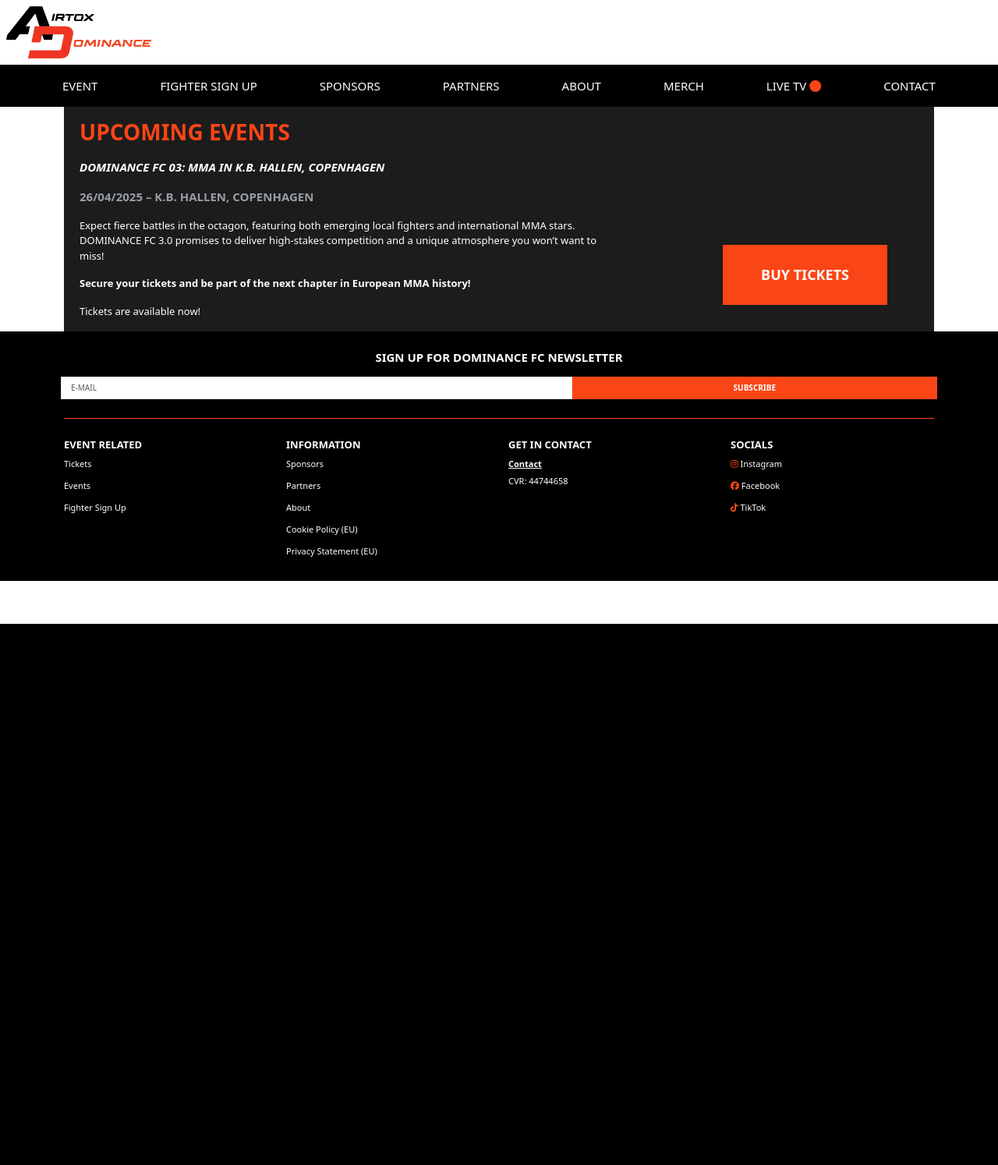
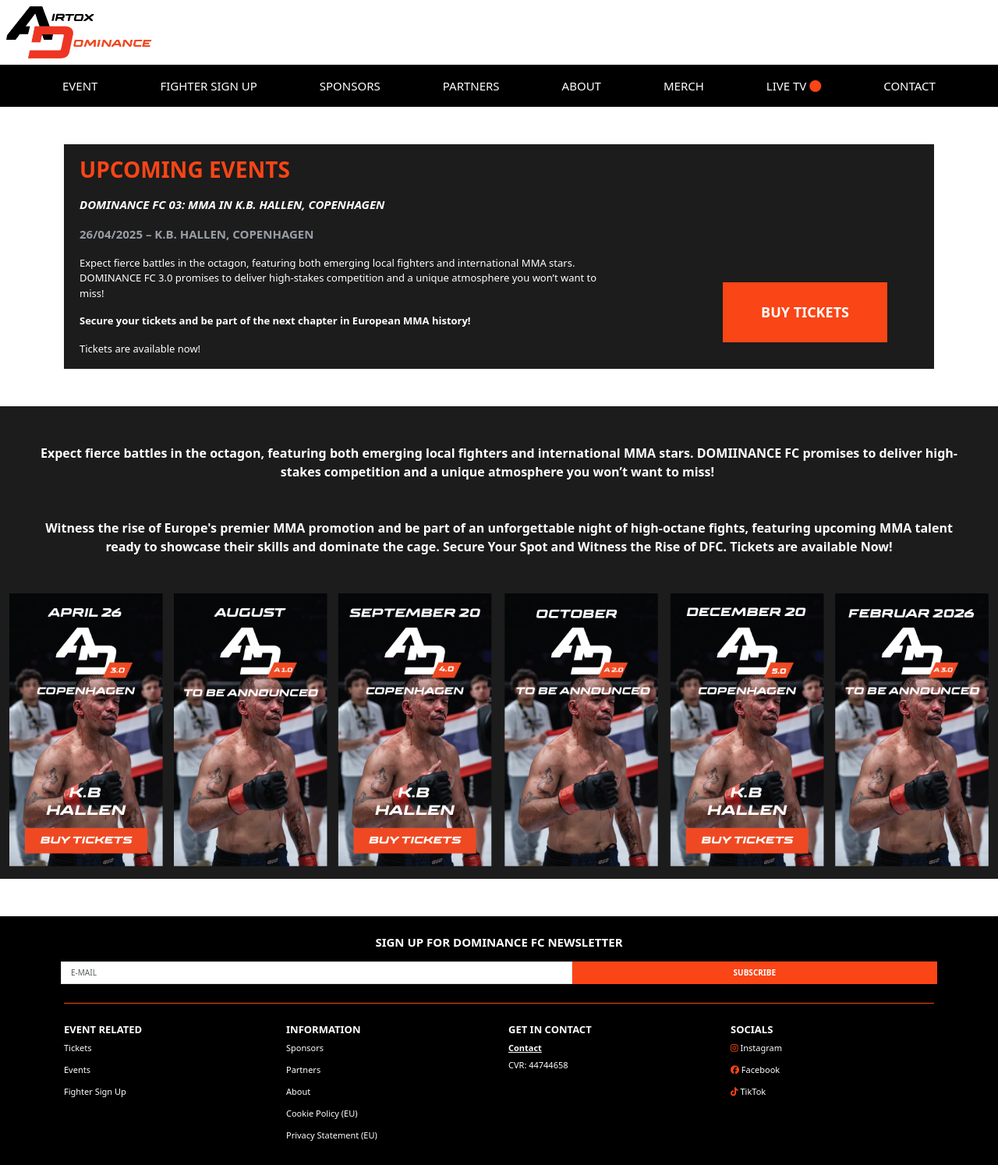
Before and after one commit to learasmussen/DominanceFC2, a PHP site: page /event.php in a window 1280 px wide. Shown: the whole page at 78% size. Before the commit the page ends 800 px from the top, so only its background shows below. Run offline with PHP 8.4, Linux system fonts and the light colour scheme; style sheets or scripts are compiled from the project's sources; some libraries are stand-ins or nearby versions.

Commit message:
færddiggjort event side

```diff
--- a/css/styles.scss
+++ b/css/styles.scss
@@ -132,6 +132,10 @@ $theme-colors: map-merge($theme-colors, $custom-colors);
 	font-size: 30px;
 }
 
+.event-cards-information-text{
+	font-size: 6px;
+}
+
 @media only screen and (min-width: 375px){
 
 	.live-card-text{
@@ -174,6 +178,18 @@ $theme-colors: map-merge($theme-colors, $custom-colors);
 
 	#apostrophie{
 		font-size: 40px;
+	}
+
+	#merch-header{
+		font-size: 18px;
+	}
+
+	.merch-text{
+		font-size: 10px;
+	}
+
+	#view-our-merch-text{
+		font-size: 10px;
 	}
 
 }
@@ -221,6 +237,23 @@ $theme-colors: map-merge($theme-colors, $custom-colors);
 	#apostrophie{
 		font-size: 40px;
 	}
+
+	#merch-header{
+		font-size: 22px;
+	}
+
+	.merch-text{
+		font-size: 12px;
+	}
+
+	#view-our-merch-text{
+		font-size: 10px;
+	}
+
+	.event-cards-information-text{
+		font-size: 8px;
+	}
+
 }
 
 @media only screen and (min-width: 768px){
@@ -311,6 +344,10 @@ $theme-colors: map-merge($theme-colors, $custom-colors);
 	#apostrophie{
 		font-size: 50px;
 	}
+
+	.event-cards-information-text{
+		font-size: 12px;
+	}
 }
 
 @media only screen and (min-width: 1024px){
@@ -368,6 +405,10 @@ $theme-colors: map-merge($theme-colors, $custom-colors);
 
 	#apostrophie{
 		font-size: 60px;
+	}
+
+	.event-cards-information-text{
+		font-size: 16px;
 	}
 }
 
@@ -459,6 +500,10 @@ $theme-colors: map-merge($theme-colors, $custom-colors);
 	#apostrophie{
 		font-size: 80px;
 	}
+
+	.event-cards-information-text{
+		font-size: 23px;
+	}
 }
 
 @media only screen and (min-width: 2560px){
--- a/event.php
+++ b/event.php
@@ -25,7 +25,7 @@ require "settings/init.php";
 <?php include("include/logo-navbar.php") ?>
 
 <!-- Upcoming event card -->
-<div class="container">
+<div class="container my-3 my-md-4 my-lg-5">
     <div class="row d-flex justify-content-center">
         <div class="col-12">
             <div class="container bg-dark-gray text-white">
@@ -67,6 +67,17 @@ require "settings/init.php";
     </div>
 </div>
 
+<!-- Events April-February-->
+<div class="container-fluid bg-dark-gray mb-3 mb-lg-5">
+    <div class="row">
+        <div class="col-12 text-white event-cards-information-text text-center my-3 my-lg-5 fw-bold px-4 px-lg-5">Expect fierce battles in the octagon, featuring both emerging local fighters and international MMA stars. DOMIINANCE FC promises to deliver high-stakes competition and a unique atmosphere you won’t want to miss! </div>
+        <div class="col-12 text-white event-cards-information-text text-center mb-3 mb-lg-5 fw-bold px-4 px-lg-5">Witness the rise of Europe's premier MMA promotion and be part of an unforgettable night of high-octane fights, featuring upcoming MMA talent ready to showcase their skills and dominate the cage. Secure Your Spot and Witness the Rise of DFC. Tickets are available Now!</div>
+        <div class="col-12 mb-3">
+            <img src="images/events-cards-with%20information.png" alt="event-cards-information" class="col-12">
+        </div>
+    </div>
+</div>
+
 <?php include("include/footer.php") ?>
 
 <script src="navbar.js"></script>
--- a/include/logo-navbar.php
+++ b/include/logo-navbar.php
@@ -2,7 +2,7 @@
 <div class="container logo p-2 m-md-0">
     <div class="row">
         <div>
-            <img src="images/long-logo.png" alt="long-logo" class="col-4 col-md-2">
+            <a href="/index.php"><img src="images/long-logo.png" alt="long-logo" class="col-4 col-md-2"></a>
         </div>
     </div>
 </div>
@@ -12,7 +12,7 @@
     <nav class="navbar container- bg-black m-0">
         <div class="navbar-nav d-flex flex-row justify-content-evenly w-100">
             <div class="nav-item">
-                <a class="nav-link text-white navbar-fontsize-mobil" href="">EVENT</a>
+                <a class="nav-link text-white navbar-fontsize-mobil" href="/event.php">EVENT</a>
             </div>
             <div class="nav-item">
                 <a class="nav-link text-white navbar-fontsize-mobil" href="#">SIGN UP</a>
```
